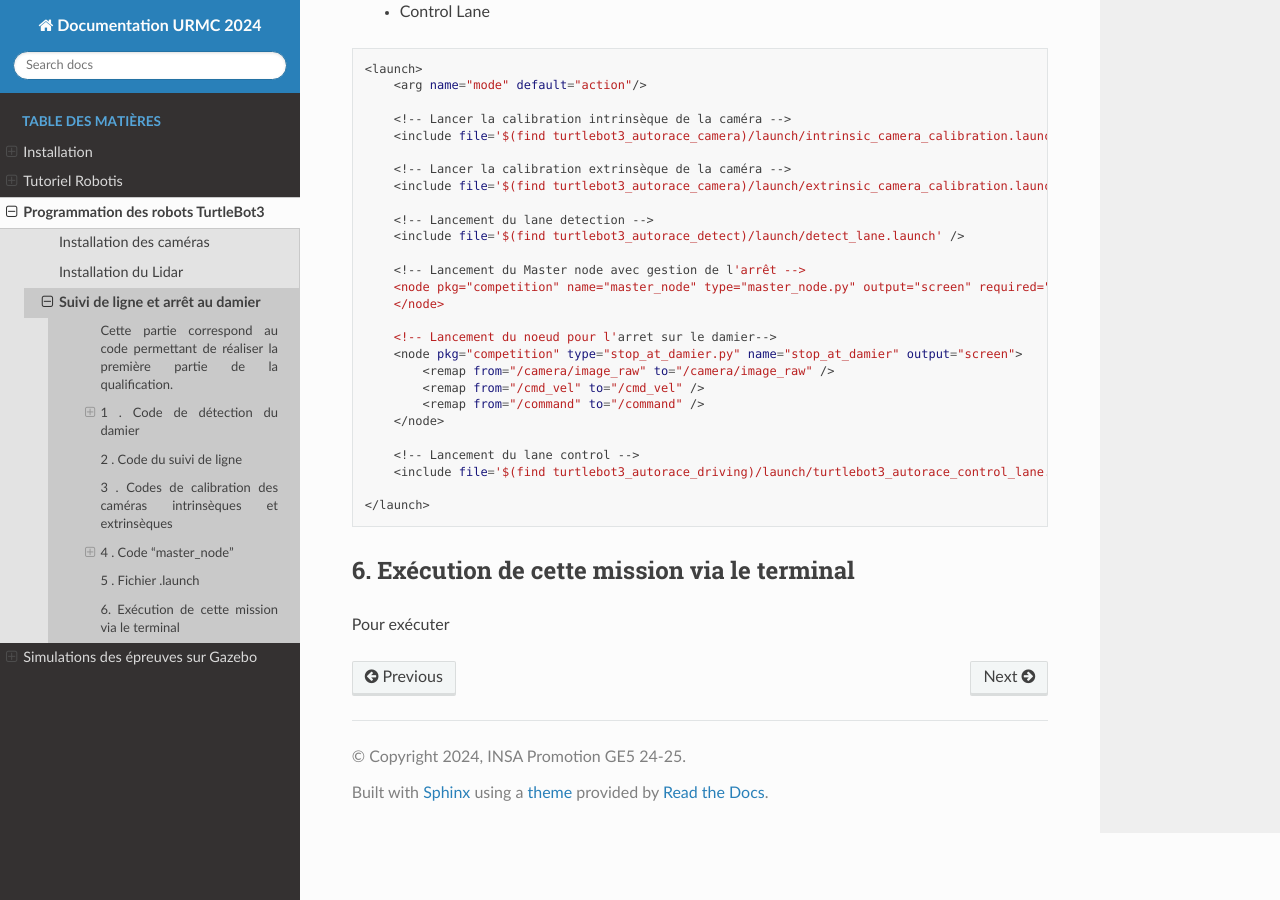
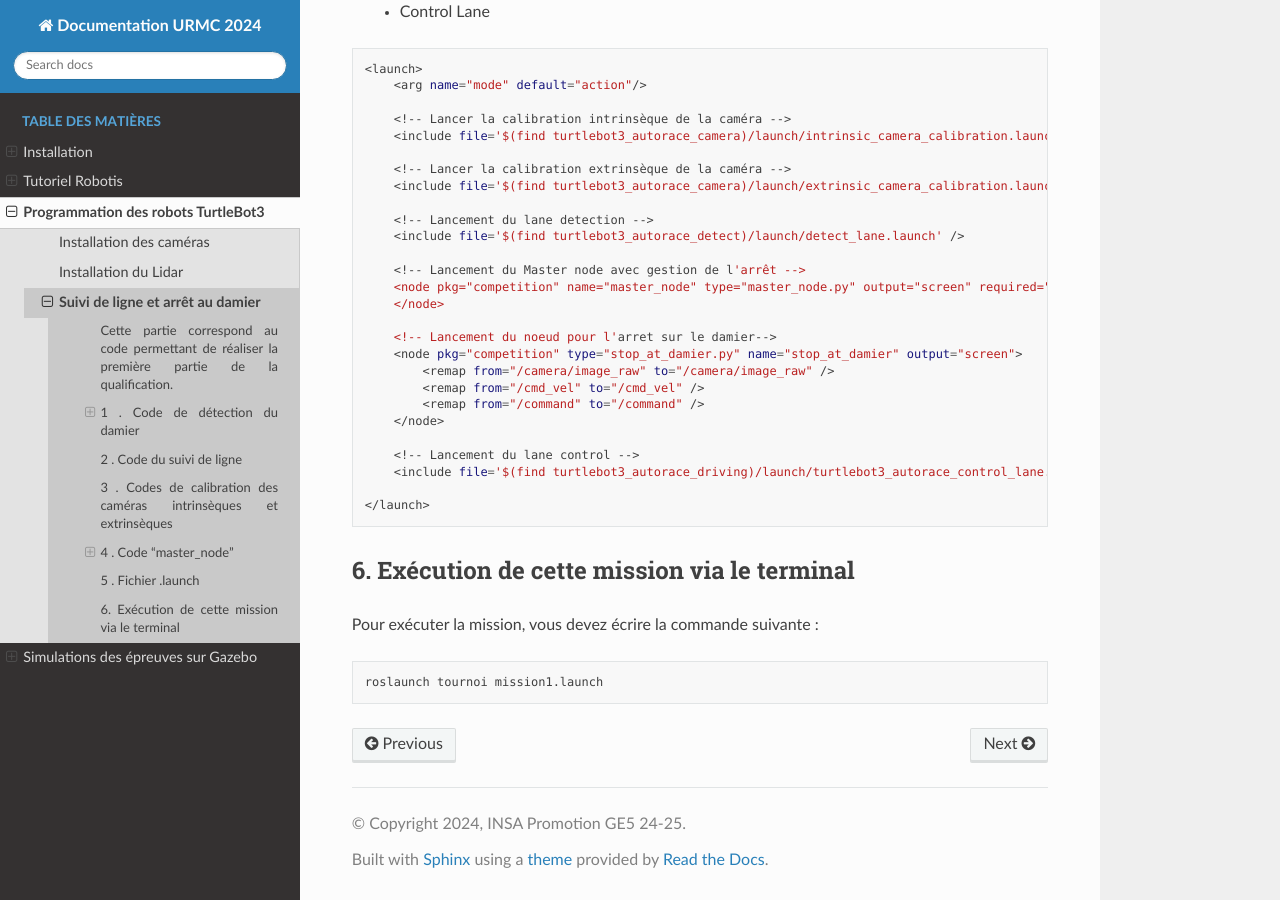
Before and after one commit to ThibaultTostain/insa-strasbourg-URRMC, a Sphinx documentation site: the page built from docs/source/turtlebot_reel/Suivi_de_ligne_et_arret_damier.rst, in a window 1280 px wide and 900 px high, scrolled down 4158 px. Built offline with Sphinx 7.4.7 and the Read the Docs theme 3.1.0, drawn with Linux system fonts in a browser that asks for light colours.

Commit message:
Update Suivi_de_ligne_et_arret_damier.rst

```diff
--- a/docs/source/turtlebot_reel/Suivi_de_ligne_et_arret_damier.rst
+++ b/docs/source/turtlebot_reel/Suivi_de_ligne_et_arret_damier.rst
@@ -278,4 +278,8 @@ Ici, grâce à ce fichier, on lance en même temps les noeuds suivants :
 6. Exécution de cette mission via le terminal
 ---------------------------------------------
 
-Pour exécuter
+Pour exécuter la mission, vous devez écrire la commande suivante :
+
+.. code-block:: bash
+
+    roslaunch tournoi mission1.launch
```
